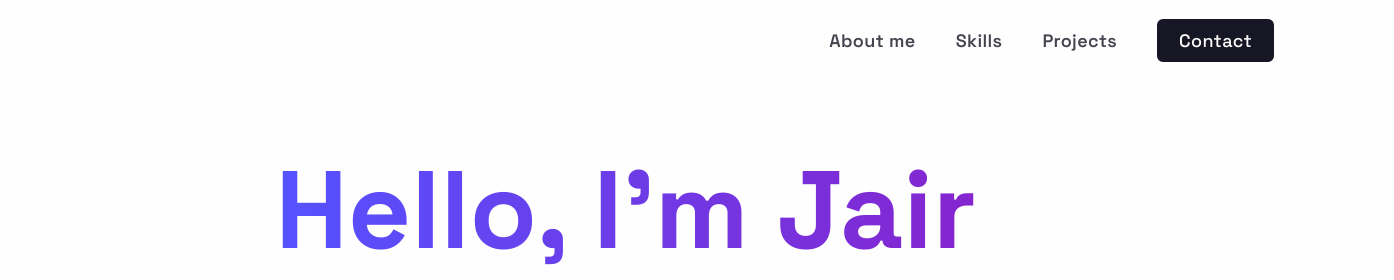
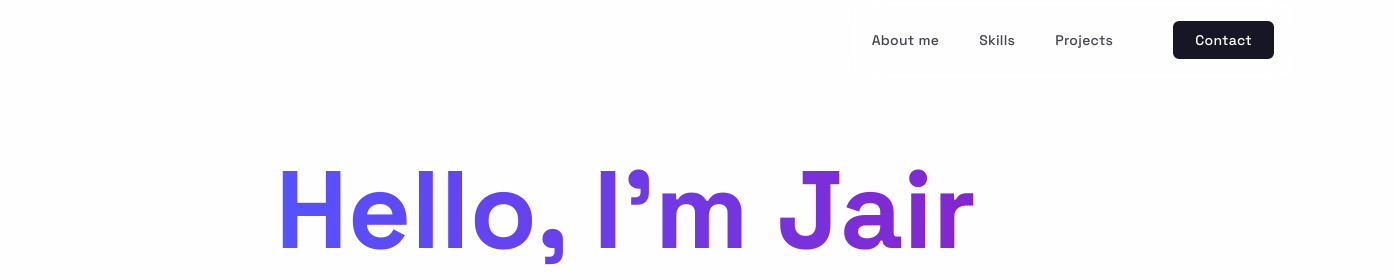
Before and after one commit to jairpss/jairpss.github.io, a plain HTML site: page index.html in a window 1536 px wide. Shown: the top 280 px of the page, 142-1536 px from the left. Drawn offline with Linux system fonts and the light colour scheme.

Commit message:
changing menu links size

```diff
--- a/css/header.scss
+++ b/css/header.scss
@@ -277,11 +277,16 @@ header {
     li {
       margin-top: 0px;
       margin-bottom: 0px;
+
+      .header-nav-link {
+        font-size: 14px;
+        font-weight: 500;
       }
     }
-
     .header-nav-btn {
       margin-left: 20px;
+      font-size: 14px;
+    }
   }
 
   .section-aboutme-container {
@@ -313,10 +318,15 @@ header {
     li {
       margin-top: 0px;
       margin-bottom: 0px;
+
+      .header-nav-link {
+        font-size: 14px;
+        font-weight: 500;
       }
     }
-
     .header-nav-btn {
       margin-left: 20px;
+      font-size: 14px;
     }
   }
+}
--- a/css/hero.scss
+++ b/css/hero.scss
@@ -19,6 +19,7 @@
     font-family: $main-font;
     // color: transparent;
     font-size: 110px;
+    font-weight:700;
     text-align: center;
     background: #5552FF;
     background: linear-gradient(to right, #5552FF 0%, #8525CF 100%);
```
Also changed, not shown: css/header.css, css/hero.css, css/style.css, 3 other files. Lines whose indentation alone changed are shown as unchanged.
